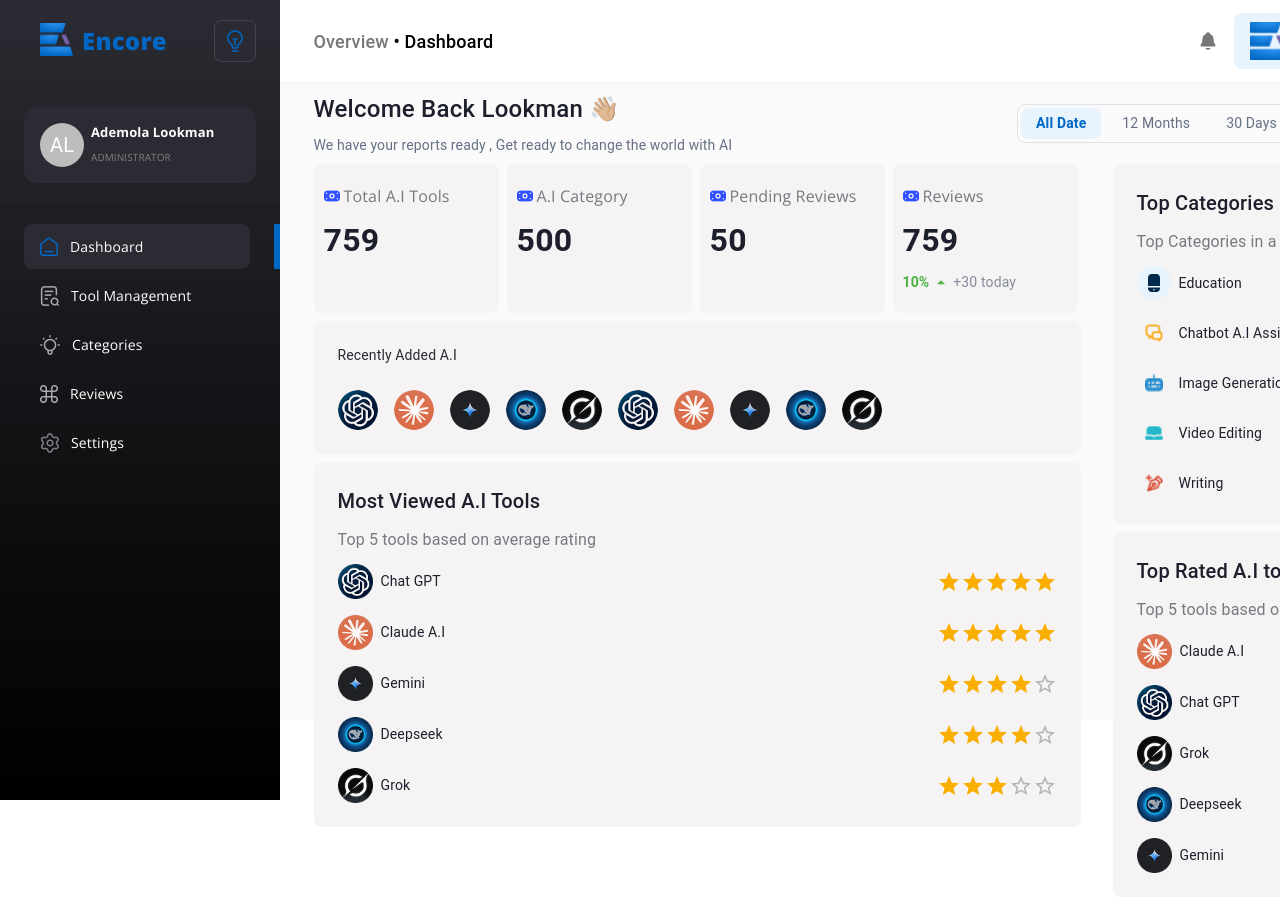
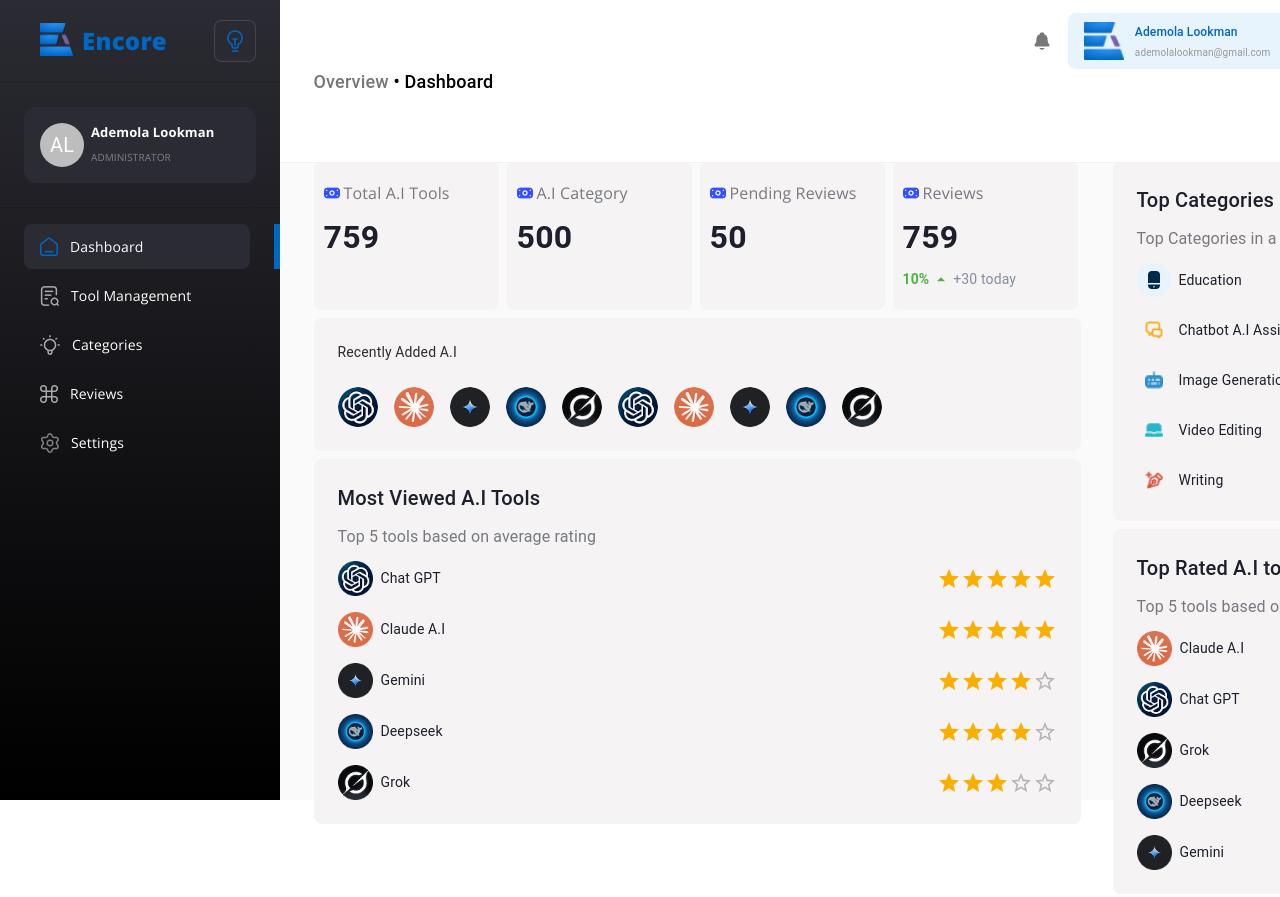
Before and after one commit to debagit10/encore-admin-dashboard, a React (Vite) app: page /dashboard in a window 1280 px wide. Shown: the top 897 px of the page. Built offline with nearby package versions, Linux system fonts and the light colour scheme.

Commit message:
feat: enhance layout of Navbar and Dashboard components for improved UI consistency

```diff
--- a/src/components/Navbar.tsx
+++ b/src/components/Navbar.tsx
@@ -9,7 +9,7 @@
 
 const Navbar: React.FC<NavbarProps> = ({ children, page, component }) => {
   return (
-    <div className="flex justify-between items-center px-[33.5px] py-[13px] bg-[#FFFFFF] border-b-[1.2px] border-[#F2F2F3]">
+    <div className="flex justify-between fixed top-0 z-1 w-[82.5%] items-center px-[33.5px] py-[13px] bg-[#FFFFFF] border-b-[1.2px] border-[#F2F2F3]">
       <div>
         <Typography fontWeight={500} fontSize={18}>
           <span className="text-[#777777]">Overview</span> • {page}{" "}
--- a/src/components/Sidebar.tsx
+++ b/src/components/Sidebar.tsx
@@ -63,7 +63,7 @@
   }, [location.pathname]);
 
   return (
-    <div className="w-[280px] sidebar-gradient flex flex-col justify-between text-white  h-[100vh]">
+    <div className="w-[280px] sidebar-gradient flex flex-col justify-between text-white h-[100vh]">
       <div>
         <div className="flex justify-between items-center px-[1.5rem]">
           <div
--- a/src/container/Pages.tsx
+++ b/src/container/Pages.tsx
@@ -9,12 +9,12 @@
 const Pages: React.FC<PagesProps> = ({ children }) => {
   return (
     <div className="flex">
-      <div>
+      <div className="fixed">
         <Sidebar />
       </div>
 
-      <div className="w-[100%]">
-        <div className="bg-[#FAFAFA] h-[90vh]">{children}</div>
+      <div className="ml-[280px] w-[100%]">
+        <div className="bg-[#FAFAFA] mt-[5rem] h-[90vh]">{children}</div>
       </div>
     </div>
   );
--- a/src/pages/Dashboard.tsx
+++ b/src/pages/Dashboard.tsx
@@ -34,7 +34,7 @@
   return (
     <Pages>
       <Navbar page="Dashboard">
-        <div className="flex gap-[1rem] items-center  ">
+        <div className="flex gap-[1rem] items-center mb-[5rem]  ">
           <IoNotifications color="#777777" size={20} />
 
           <div className="flex gap-[11px] items-center bg-[#E7F3FD] rounded-[8px] h-[56px] pl-[1rem] pr-[2rem] ">
@@ -116,7 +116,7 @@
           </div>
 
           <div>
-            <div className="w-[356px] pt-[.5rem]">
+            <div className="w-[356px]  pt-[.5rem]">
               <Top_Categories />
             </div>
 
```
